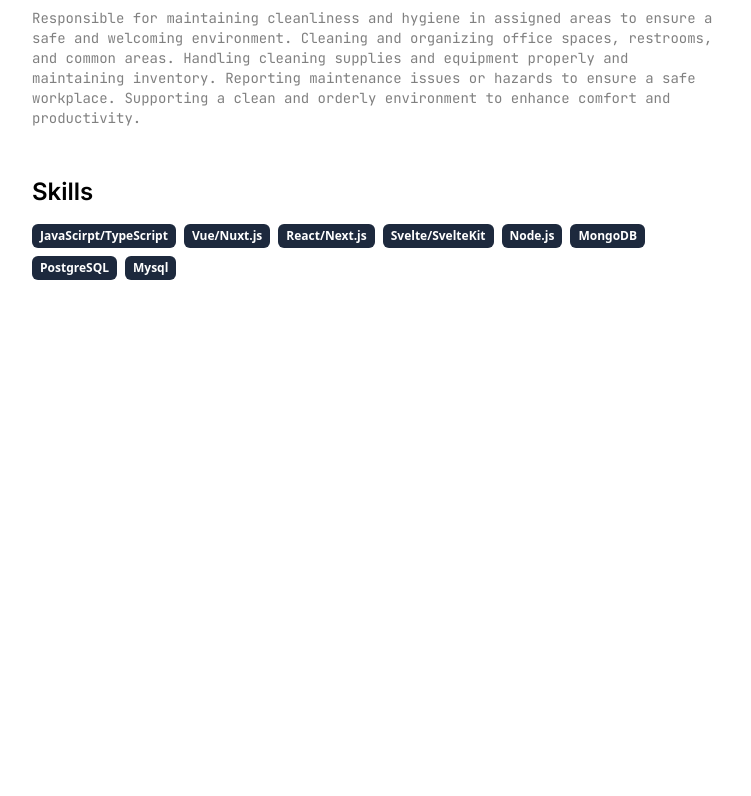
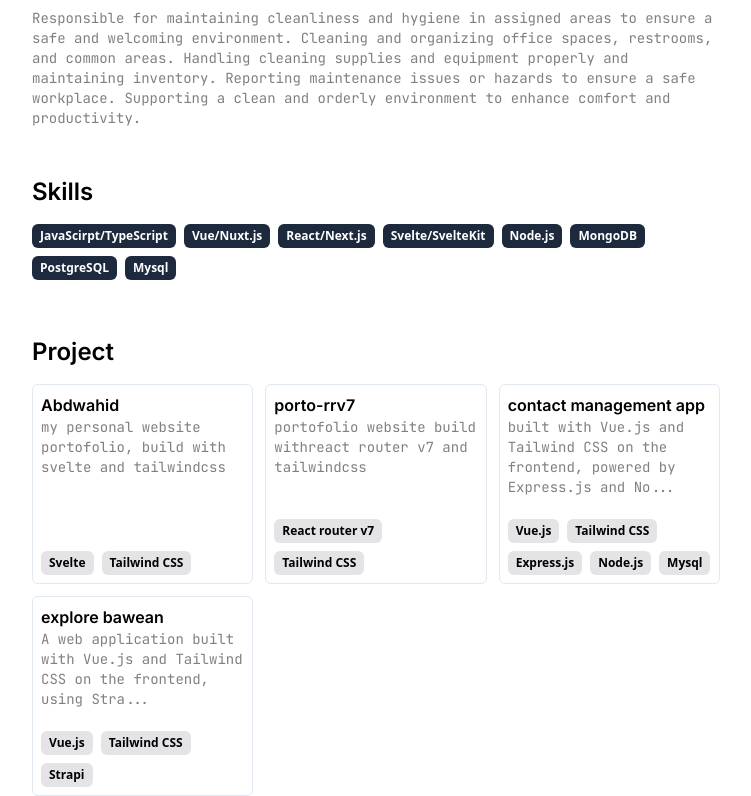
Before and after one commit to nxabd/abdwhd-cv, a Svelte app: page / in a window 1280 px wide. Shown: the part 698-1494 px from the top of the page, without its empty margins (264-1015 px from the left). Before the commit the page ends 994 px from the top, so only its background shows below. Built offline with nearby package versions, Linux system fonts and the light colour scheme.

Commit message:
add project section

```diff
--- a/index.html
+++ b/index.html
@@ -4,12 +4,11 @@
     <meta charset="UTF-8" />
     <link rel="icon" type="image/svg+xml" href="/vite.svg" />
     <meta name="viewport" content="width=device-width, initial-scale=1.0" />
-    <title>abdwhd-cv</title>
+    <title>abdwhd</title>
 
     <style>
       @import url("https://fonts.googleapis.com/css2?family=Inter:ital,opsz,wght@0,14..32,100..900;1,14..32,100..900&family=JetBrains+Mono:ital,wght@0,100..800;1,100..800&display=swap");
     </style>
-
   </head>
   <body>
     <div id="app"></div>
--- a/src/App.svelte
+++ b/src/App.svelte
@@ -4,6 +4,7 @@
   import WorkSection from "./components/WorkSection.svelte";
   import Layout from "./layouts/BaseLayout.svelte";
   import SkillSection from './components/SkillSection.svelte';
+  import ProjectSection from './components/ProjectSection.svelte';
 </script>
 
 
@@ -11,4 +12,5 @@
     <About/>
     <WorkSection jobs= {workExperience}/>
     <SkillSection/>
+    <ProjectSection/>
 </Layout>
--- a/src/components/About.svelte
+++ b/src/components/About.svelte
@@ -7,7 +7,7 @@
     <h1 class="font-semibold text-2xl">Abd Wahid</h1>
     <p class="text-zinc-600 mt-3">Lorem ipsum dolor sit amet consectetur adipisicing elit. Quibusdam officiis praesentium provident!</p>
     <div class="mt-2">
-        <p class="text-sm"><span class="flex gap-1"><Globe class="w-4"/>Bogor, Jawa Barat</span></p>
+        <p class="text-sm"><span class="flex gap-1 items-center"><Globe class="w-4"/>Bogor, Jawa Barat</span></p>
     </div>
 
     <div class="mt-4">
--- /dev/null
+++ b/src/components/ProjectSection.svelte
@@ -0,0 +1,61 @@
+<script>
+    const projects=[
+        {
+            title : 'Abdwahid',
+            description : 'my personal website portofolio, build with svelte and tailwindcss',
+            stack :['Svelte', 'Tailwind CSS']
+        },
+
+        {
+            title : 'porto-rrv7',
+            description : 'portofolio website build withreact router v7 and tailwindcss ',
+            stack :['React router v7', 'Tailwind CSS']
+        },
+         {
+            title : 'contact management app',
+            description : 'built with Vue.js and Tailwind CSS on the frontend, powered by Express.js and Node.js on the backend, featuring full CRUD functionality (create, update, delete) with a MySQL database.',
+            stack :['Vue.js', 'Tailwind CSS', 'Express.js', 'Node.js', "Mysql"]
+        },
+         {
+            title : 'explore bawean',
+            description : 'A web application built with Vue.js and Tailwind CSS on the frontend, using Strapi as a headless CMS backend to manage and deliver dynamic content.',
+            stack :['Vue.js', 'Tailwind CSS', 'Strapi']
+        },
+
+    ]
+</script>
+
+
+
+<section class="mt-10">
+     <h1 class="text-2xl font-semibold">Project</h1>
+
+     <div class="mt-4 grid  grid-cols-2 lg:grid-cols-3 md:grid-cols-2 gap-3 ">
+        {#each projects as item}
+
+        <div class="h-30 lg:h-50 border border-slate-200 rounded-md flex flex-col justify-between p-2">
+            <div>
+                <h2 class="font-semibold">{item.title}</h2>
+                <p class="text-sm">
+                    {item.description.length > 80
+                    ?
+                    item.description.slice(0,80) + '...' : item.description
+                    }</p>
+            </div>
+
+            <div class="flex">
+                <ul class="flex flex-wrap gap-2 text-xs">
+                    {#each item.stack as tech}
+
+                    <li class="bg-zinc-200 px-2 py-1 rounded-md text-black font-semibold text-xs">
+                        {tech}
+                    </li>
+
+                    {/each}
+                </ul>
+            </div>
+        </div>
+        {/each}
+
+     </div>
+</section>
```
